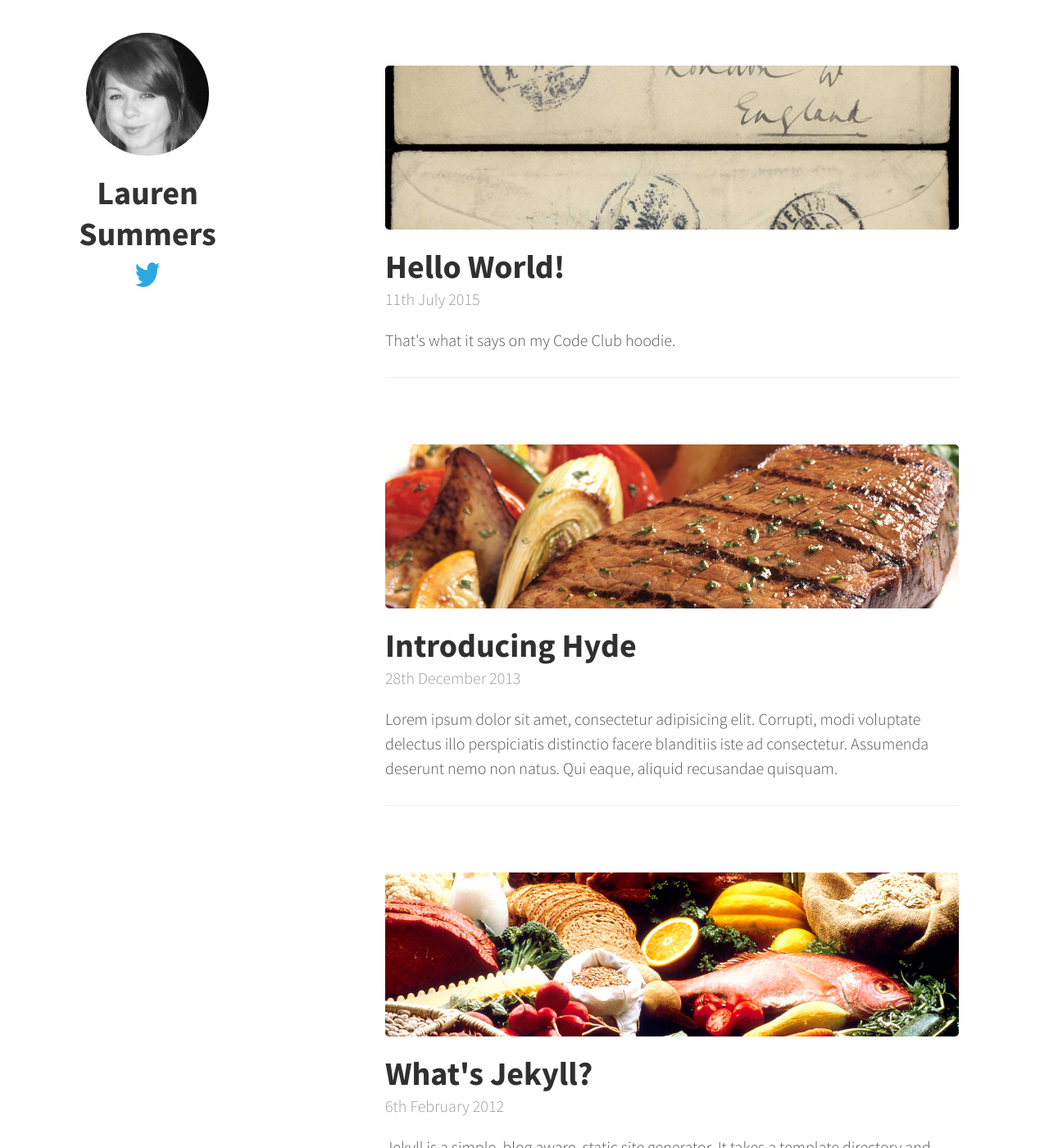
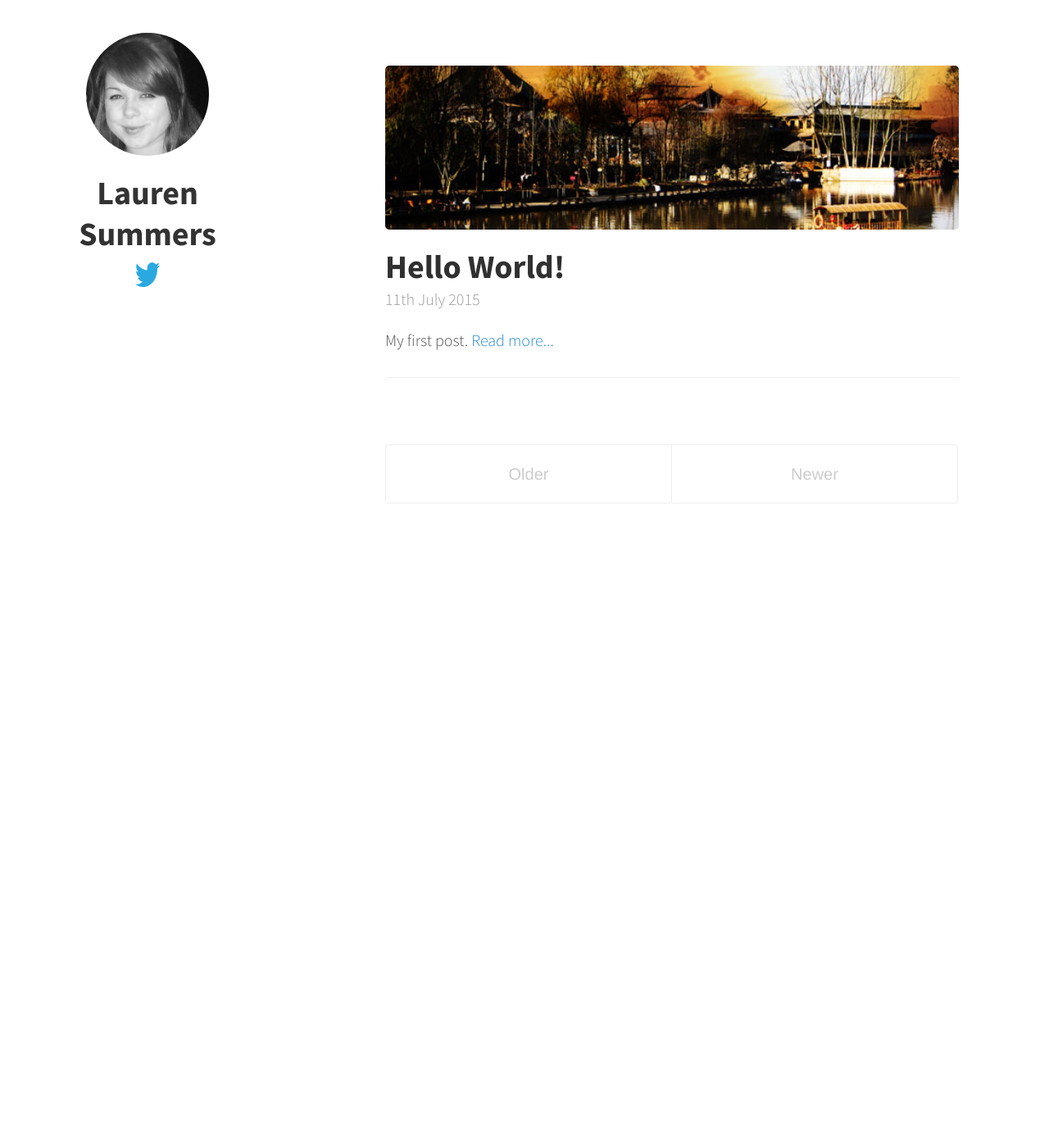
Before and after one commit to laurensummers/laurensummers.github.io, a Jekyll site: the page built from index.html, in a window 1280 px wide and 1400 px high. Shown: the whole window at 82% size. Built offline with Jekyll 4.4.1, drawn with Linux system fonts in a browser that asks for light colours; the list of posts is cut into pages by our own code; some of the changed text lies outside the part shown.

Commit message:
My first post

```diff
--- a/_posts/2012-02-06-whats-jekyll.md
+++ /dev/null
@@ -1,14 +0,0 @@
----
-layout: post
-title: What's Jekyll?
-description: Jekyll is a simple, blog aware, static site generator. It takes a template directory and spits out a complete, static website suitable for serving with Apache or your favorite web server. This is also the engine behind GitHub Pages, which you can use to host your project’s page or blog right here from GitHub.
-image: sexy.jpg
----
-
-[Jekyll](http://jekyllrb.com) is a static site generator, an open-source tool for creating simple yet powerful websites of all shapes and sizes. From [the project's readme](https://github.com/mojombo/jekyll/blob/master/README.markdown):
-
-  > Jekyll is a simple, blog aware, static site generator. It takes a template directory [...] and spits out a complete, static website suitable for serving with Apache or your favorite web server. This is also the engine behind GitHub Pages, which you can use to host your project’s page or blog right here from GitHub.
-
-It's an immensely useful tool and one we encourage you to use here with Hyde.
-
-Find out more by [visiting the project on GitHub](https://github.com/mojombo/jekyll).
--- a/_posts/2013-12-28-introducing-hyde.md
+++ /dev/null
@@ -1,41 +0,0 @@
----
-layout: post
-title: Introducing Hyde
-description: Lorem ipsum dolor sit amet, consectetur adipisicing elit. Corrupti, modi voluptate delectus illo perspiciatis distinctio facere blanditiis iste ad consectetur. Assumenda deserunt nemo non natus. Qui eaque, aliquid recusandae quisquam.
-image: steak.jpg
----
-
-Hyde is a brazen two-column [Jekyll](http://jekyllrb.com) theme that pairs a prominent sidebar with uncomplicated content. It's based on [Poole](http://getpoole.com), the Jekyll butler.
-
-![Steak](/public/images/steak.jpg)
-
-### Built on Poole
-
-Poole is the Jekyll Butler, serving as an upstanding and effective foundation for Jekyll themes by [@mdo](https://twitter.com/mdo). Poole, and every theme built on it (like Hyde here) includes the following:
-
-* Complete Jekyll setup included (layouts, config, [404](/404), [RSS feed](/atom.xml), posts, and [example page](/about))
-* Mobile friendly design and development
-* Easily scalable text and component sizing with `rem` units in the CSS
-* Support for a wide gamut of HTML elements
-* Related posts (time-based, because Jekyll) below each post
-* Syntax highlighting, courtesy Pygments (the Python-based code snippet highlighter)
-
-### Hyde features
-
-In addition to the features of Poole, Hyde adds the following:
-
-* Sidebar includes support for textual modules and a dynamically generated navigation with active link support
-* Two orientations for content and sidebar, default (left sidebar) and [reverse](https://github.com/poole/lanyon#reverse-layout) (right sidebar), available via `<body>` classes
-* [Eight optional color schemes](https://github.com/poole/hyde#themes), available via `<body>` classes
-
-[Head to the readme](https://github.com/poole/hyde#readme) to learn more.
-
-### Browser support
-
-Hyde is by preference a forward-thinking project. In addition to the latest versions of Chrome, Safari (mobile and desktop), and Firefox, it is only compatible with Internet Explorer 9 and above.
-
-### Download
-
-Hyde is developed on and hosted with GitHub. Head to the <a href="https://github.com/poole/hyde">GitHub repository</a> for downloads, bug reports, and features requests.
-
-Thanks!
--- a/_posts/2015-07-11-hello-world.md
+++ b/_posts/2015-07-11-hello-world.md
@@ -1,10 +1,8 @@
 ---
 layout: post
 title: Hello World!
-description: That's what it says on my Code Club hoodie.
-image: stamps.jpg
+description: My first post.
+image: pinglu.jpg
 ---
 
-Stuff about China innit. Like in this photo:
-
 ![Pinglu](/public/images/pinglu.jpg)
--- a/index.html
+++ b/index.html
@@ -21,7 +21,7 @@ title: Home
     </time>
 
     {{ post.description }}
-
+      <a href="{{ post.url }}">Read more...</a>
     <hr>
   </article>
   {% endfor %}
```
Also changed, not shown: README.md, public/images/curry.jpg (deleted), public/images/sexy.jpg (deleted), public/images/stamps.jpg (deleted), public/images/steak.jpg (deleted).
